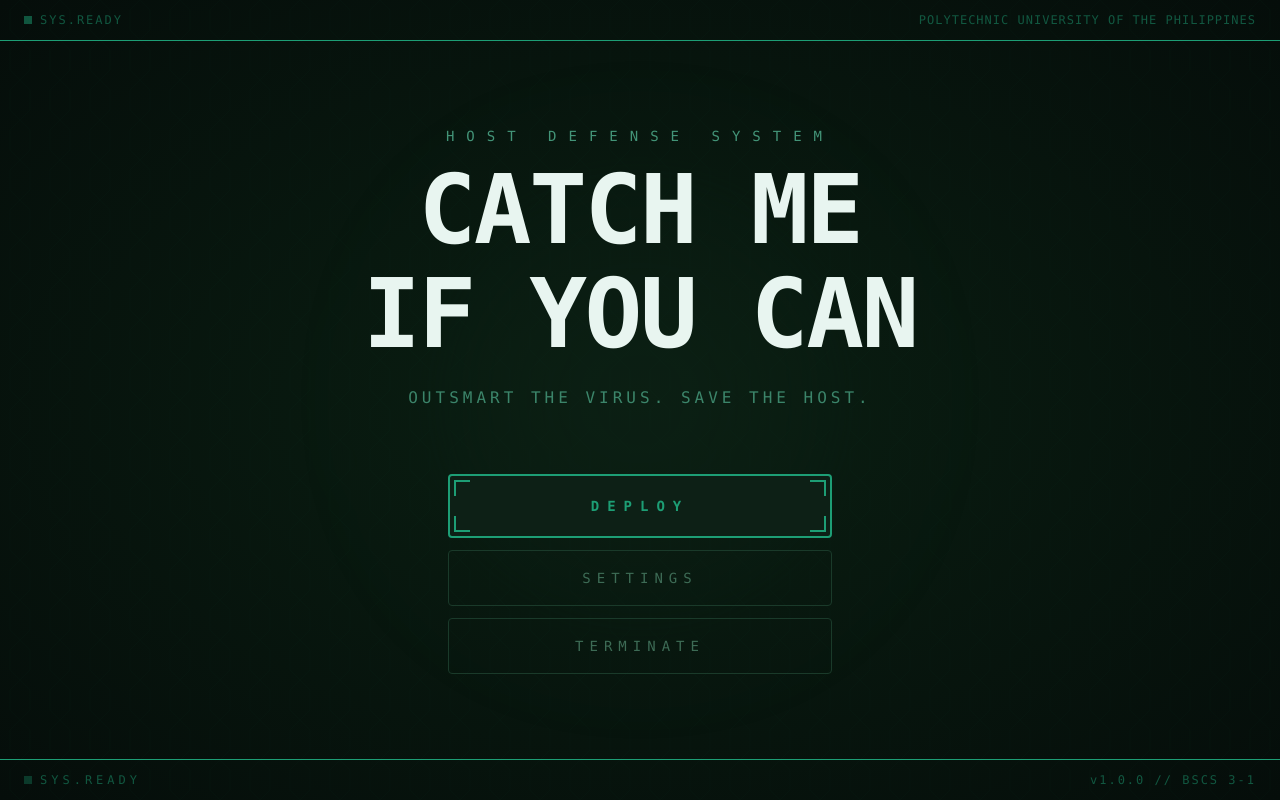
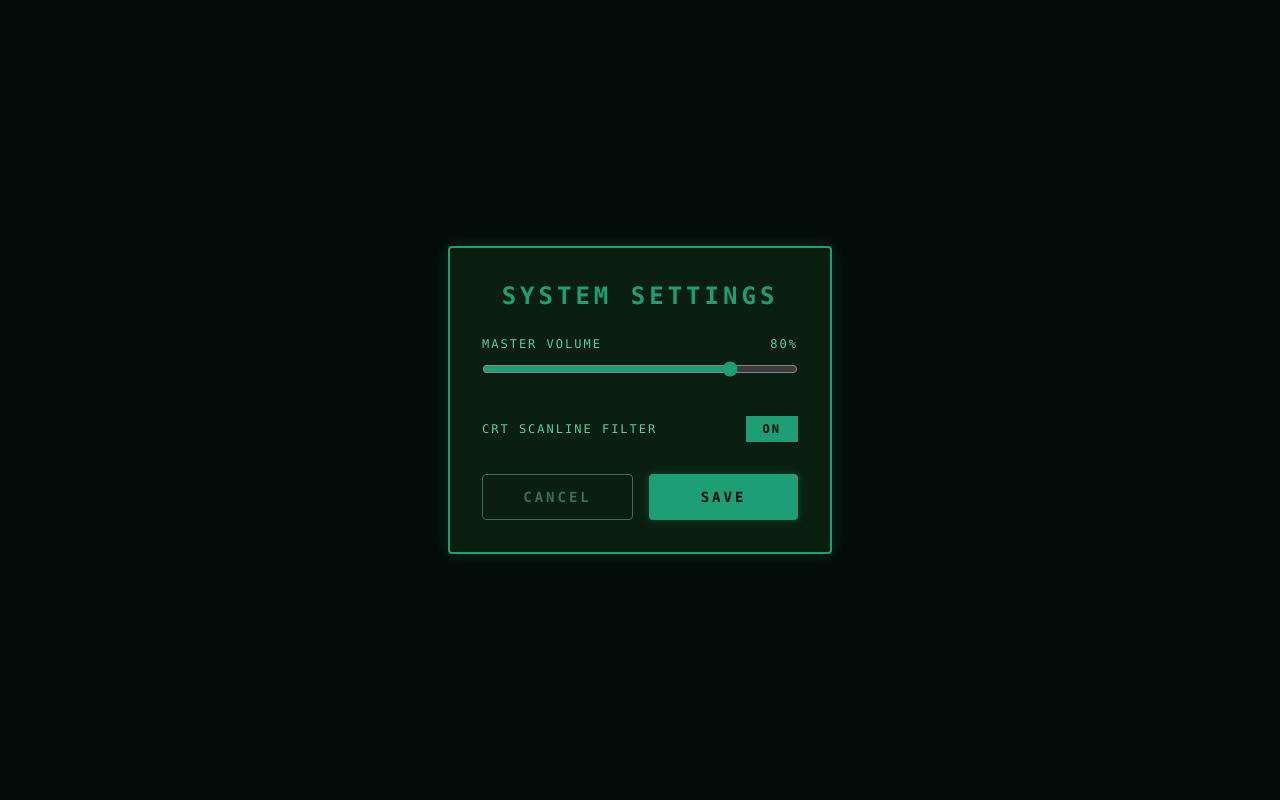
Before and after one commit to lianlianliann/catchme_ifucan, a React (Vite) app: page / in a window 1280 px wide. Both pictures are taken after a click on the button "SETTINGS". Built offline with nearby package versions, Linux system fonts and the light colour scheme.

Commit message:
feat: add save functionality to settings modal

```diff
--- /dev/null
+++ b/src/app/components/SettingsModal.tsx
@@ -0,0 +1,94 @@
+// src/app/components/SettingsModal.tsx
+import { motion } from "motion/react";
+import { useState, useEffect } from "react";
+
+interface SettingsModalProps {
+  onClose: () => void;
+  difficulty?: string;
+}
+
+export function SettingsModal({ onClose, difficulty }: SettingsModalProps) {
+  const [volume, setVolume] = useState(80);
+  const [crtFilter, setCrtFilter] = useState(true);
+
+  // Load saved settings when the modal opens
+  useEffect(() => {
+    const savedVolume = localStorage.getItem('cmiyc_volume');
+    const savedCrt = localStorage.getItem('cmiyc_crt');
+
+    if (savedVolume !== null) setVolume(Number(savedVolume));
+    if (savedCrt !== null) setCrtFilter(savedCrt === 'true');
+  }, []);
+
+  // Save settings and close
+  const handleSave = () => {
+    localStorage.setItem('cmiyc_volume', volume.toString());
+    localStorage.setItem('cmiyc_crt', crtFilter.toString());
+    onClose();
+  };
+
+  return (
+    <motion.div
+      initial={{ opacity: 0 }}
+      animate={{ opacity: 1 }}
+      className="fixed inset-0 bg-[#050d0a] bg-opacity-95 flex items-center justify-center z-[60]"
+    >
+      <div className="bg-[#0a1f12] border-2 border-[#1D9E75] rounded-sm p-8 w-96 shadow-[0_0_15px_rgba(29,158,117,0.2)]">
+        <h2 className="text-[#1D9E75] text-2xl font-bold tracking-[4px] mb-6 text-center">SYSTEM SETTINGS</h2>
+
+        <div className="space-y-6">
+          {difficulty && (
+            <div className="pb-4 border-b border-[#1a3a2a]">
+              <div className="text-[#5DCAA5] text-xs tracking-[2px] mb-1">CURRENT DIFFICULTY</div>
+              <div className="text-[#EF9F27] font-bold tracking-[2px]">{difficulty}</div>
+            </div>
+          )}
+
+          <div>
+            <div className="text-[#5DCAA5] text-xs tracking-[2px] mb-2 flex justify-between">
+              <span>MASTER VOLUME</span>
+              <span>{volume}%</span>
+            </div>
+            <input
+              type="range"
+              min="0" max="100"
+              value={volume}
+              onChange={(e) => setVolume(Number(e.target.value))}
+              className="w-full accent-[#1D9E75]"
+            />
+          </div>
+
+          <div className="flex items-center justify-between pt-2">
+            <div className="text-[#5DCAA5] text-xs tracking-[2px]">CRT SCANLINE FILTER</div>
+            <button
+              onClick={() => setCrtFilter(!crtFilter)}
+              className={`px-4 py-1 border text-xs font-bold tracking-[2px] ${
+                crtFilter
+                  ? 'bg-[#1D9E75] text-[#050d0a] border-[#1D9E75]'
+                  : 'border-[#3d6b55] text-[#3d6b55]'
+              }`}
+            >
+              {crtFilter ? 'ON' : 'OFF'}
+            </button>
+          </div>
+        </div>
+
+        {/* Action Buttons */}
+        <div className="flex gap-4 mt-8">
+          <button
+            onClick={onClose}
+            className="flex-1 py-3 border border-[#3d6b55] text-[#3d6b55] font-bold tracking-[3px] text-sm rounded-sm hover:border-[#E24B4A] hover:text-[#E24B4A] transition-colors"
+          >
+            CANCEL
+          </button>
+          <button
+            onClick={handleSave}
+            className="flex-1 py-3 bg-[#1D9E75] text-[#050d0a] font-bold tracking-[3px] text-sm rounded-sm hover:bg-[#2DB88A] transition-colors shadow-[0_0_10px_rgba(29,158,117,0.3)]"
+          >
+            SAVE
+          </button>
+        </div>
+      </div>
+    </motion.div>
+  );
+}
--- a/src/app/game/InGameScreen.tsx
+++ b/src/app/game/InGameScreen.tsx
@@ -1,6 +1,7 @@
 import { motion } from "motion/react";
 import { useState } from "react";
 import BodyImage from "../../imports/Body.png";
+import { SettingsModal } from "../components/SettingsModal";
 
 type Difficulty = 'CASUAL' | 'EPIDEMIC' | 'PANDEMIC';
 
@@ -11,7 +12,7 @@ interface InGameScreenProps {
   round: number;
   onUseAction: (cost: number) => void;
   onNextRound: () => void;
-  onQuitToMenu: () => void; // Added for Task 1
+  onQuitToMenu: () => void;
 }
 
 export function InGameScreen({
@@ -21,13 +22,13 @@ export function InGameScreen({
   round,
   onUseAction,
   onNextRound,
-  onQuitToMenu // Destructured here
+  onQuitToMenu
 }: InGameScreenProps) {
   const [showPause, setShowPause] = useState(false);
+  const [showSettings, setShowSettings] = useState(false);
   const [infectionRate] = useState(34);
   const [activeMutation] = useState("ANTIGENIC DRIFT");
 
-  // Restored your 6 Organ Zones
   const [organs] = useState([
     { name: 'BRAIN', infection: 15, color: '#7F77DD' },
     { name: 'LUNGS', infection: 65, color: '#1D9E75' },
@@ -37,7 +38,6 @@ export function InGameScreen({
     { name: 'BLOODSTREAM', infection: 45, color: '#E24B4A' }
   ]);
 
-  // Restored your updated EP costs
   const actions = [
     { name: 'Deploy White Blood Cells', description: 'Deploy immune cells to fight virus', cost: 10, color: '#1D9E75' },
     { name: 'Release Antibodies', description: 'Generate antibodies to neutralize virus', cost: 25, color: '#378ADD' },
@@ -97,9 +97,7 @@ export function InGameScreen({
                   animate={{ width: `${severity}%` }}
                   transition={{ duration: 0.5 }}
                   className="h-full"
-                  style={{
-                    background: severity > 50 ? '#E24B4A' : '#1D9E75'
-                  }}
+                  style={{ background: severity > 50 ? '#E24B4A' : '#1D9E75' }}
                 />
               </div>
               <div className="absolute right-2 top-0 bottom-0 flex items-center">
@@ -151,10 +149,7 @@ export function InGameScreen({
               {organs.map((organ, index) => (
                 <div key={index}>
                   <div className="flex items-center gap-2 mb-1">
-                    <div
-                      className="w-3 h-3 rounded-sm"
-                      style={{ backgroundColor: organ.color }}
-                    />
+                    <div className="w-3 h-3 rounded-sm" style={{ backgroundColor: organ.color }} />
                     <div className="text-[#5DCAA5] text-xs">{organ.name}</div>
                   </div>
                   <div className="w-full h-2 bg-[#0a1f12] border border-[#1a3a2a] rounded-sm overflow-hidden">
@@ -171,7 +166,7 @@ export function InGameScreen({
             </div>
           </div>
 
-          {/* Next Round Button - Always clickable */}
+          {/* Next Round Button */}
           <motion.button
             onClick={onNextRound}
             whileHover={{
@@ -223,7 +218,6 @@ export function InGameScreen({
                   backgroundColor: canAfford ? '#0a1f12' : '#0a1210'
                 }}
               >
-                {/* Header */}
                 <div
                   className="px-3 py-2 border-b"
                   style={{
@@ -236,7 +230,6 @@ export function InGameScreen({
                   </div>
                 </div>
 
-                {/* Body */}
                 <div className="p-3">
                   <div className="text-[#5DCAA5] text-xs mb-2">{action.description}</div>
                   <div className="flex items-center justify-between">
@@ -251,7 +244,7 @@ export function InGameScreen({
       </div>
 
       {/* Pause Menu Overlay */}
-      {showPause && (
+      {showPause && !showSettings && (
         <motion.div
           initial={{ opacity: 0 }}
           animate={{ opacity: 1 }}
@@ -266,11 +259,14 @@ export function InGameScreen({
               >
                 RESUME
               </button>
-              <button className="w-full py-3 border border-[#3d6b55] text-[#3d6b55] font-bold tracking-[3px] text-sm rounded-sm hover:border-[#1D9E75] hover:text-[#1D9E75] transition-colors">
+
+              <button
+                onClick={() => setShowSettings(true)}
+                className="w-full py-3 border border-[#3d6b55] text-[#3d6b55] font-bold tracking-[3px] text-sm rounded-sm hover:border-[#1D9E75] hover:text-[#1D9E75] transition-colors"
+              >
                 SETTINGS
               </button>
 
-              {/* Hooked up to onQuitToMenu */}
               <button
                 onClick={onQuitToMenu}
                 className="w-full py-3 border border-[#E24B4A] text-[#E24B4A] font-bold tracking-[3px] text-sm rounded-sm hover:bg-[#E24B4A] hover:text-white transition-colors"
@@ -281,6 +277,14 @@ export function InGameScreen({
           </div>
         </motion.div>
       )}
+
+      {/* Settings Modal Overlay */}
+      {showSettings && (
+        <SettingsModal
+          onClose={() => setShowSettings(false)}
+          difficulty={difficulty}
+        />
+      )}
     </motion.div>
   );
 }
--- a/src/app/game/MainMenuScreen.tsx
+++ b/src/app/game/MainMenuScreen.tsx
@@ -1,10 +1,15 @@
+// src/app/game/MainMenuScreen.tsx
 import { motion } from "motion/react";
+import { useState } from "react";
+import { SettingsModal } from "../components/SettingsModal";
 
 interface MainMenuScreenProps {
   onStartGame: () => void;
 }
 
 export function MainMenuScreen({ onStartGame }: MainMenuScreenProps) {
+  const [showSettings, setShowSettings] = useState(false);
+
   return (
     <motion.div
       initial={{ opacity: 0 }}
@@ -78,16 +83,24 @@ export function MainMenuScreen({ onStartGame }: MainMenuScreenProps) {
           <div className="absolute bottom-1 right-1 w-4 h-4 border-r-2 border-b-2 border-[#1D9E75]" />
         </motion.button>
 
+        {/* Upgraded Settings Button */}
+        <motion.button
+          onClick={() => setShowSettings(true)}
+          whileHover={{
+            scale: 1.05,
+            backgroundColor: "#1D9E75",
+            boxShadow: "0 0 30px rgba(29, 158, 117, 0.5)"
+          }}
+          whileTap={{ scale: 0.95 }}
+          className="w-96 h-14 bg-transparent border border-[#1a3a2a] rounded-sm flex items-center justify-center group transition-all duration-300"
+        >
+          <span className="text-[#3d6b55] group-hover:text-[#050d0a] group-hover:font-bold text-sm tracking-[6px] transition-colors">SETTINGS</span>
+        </motion.button>
+
+        {/* Terminate Button */}
         <motion.button
           whileHover={{ scale: 1.02 }}
-          className="w-96 h-14 bg-transparent border border-[#1a3a2a] rounded-sm flex items-center justify-center"
-        >
-          <span className="text-[#3d6b55] text-sm tracking-[6px]">SETTINGS</span>
-        </motion.button>
-
-        <motion.button
-          whileHover={{ scale: 1.02 }}
-          className="w-96 h-14 bg-transparent border border-[#1a3a2a] rounded-sm flex items-center justify-center"
+          className="w-96 h-14 bg-transparent border border-[#1a3a2a] rounded-sm flex items-center justify-center hover:border-[#3d6b55] transition-colors"
         >
           <span className="text-[#3d6b55] text-sm tracking-[6px]">TERMINATE</span>
         </motion.button>
@@ -101,6 +114,11 @@ export function MainMenuScreen({ onStartGame }: MainMenuScreenProps) {
         </div>
         <span className="text-[#1D9E75] text-xs tracking-[2px] opacity-50">v1.0.0 // BSCS 3-1</span>
       </div>
+
+      {/* Settings Modal Overlay */}
+      {showSettings && (
+        <SettingsModal onClose={() => setShowSettings(false)} />
+      )}
     </motion.div>
   );
 }
```
